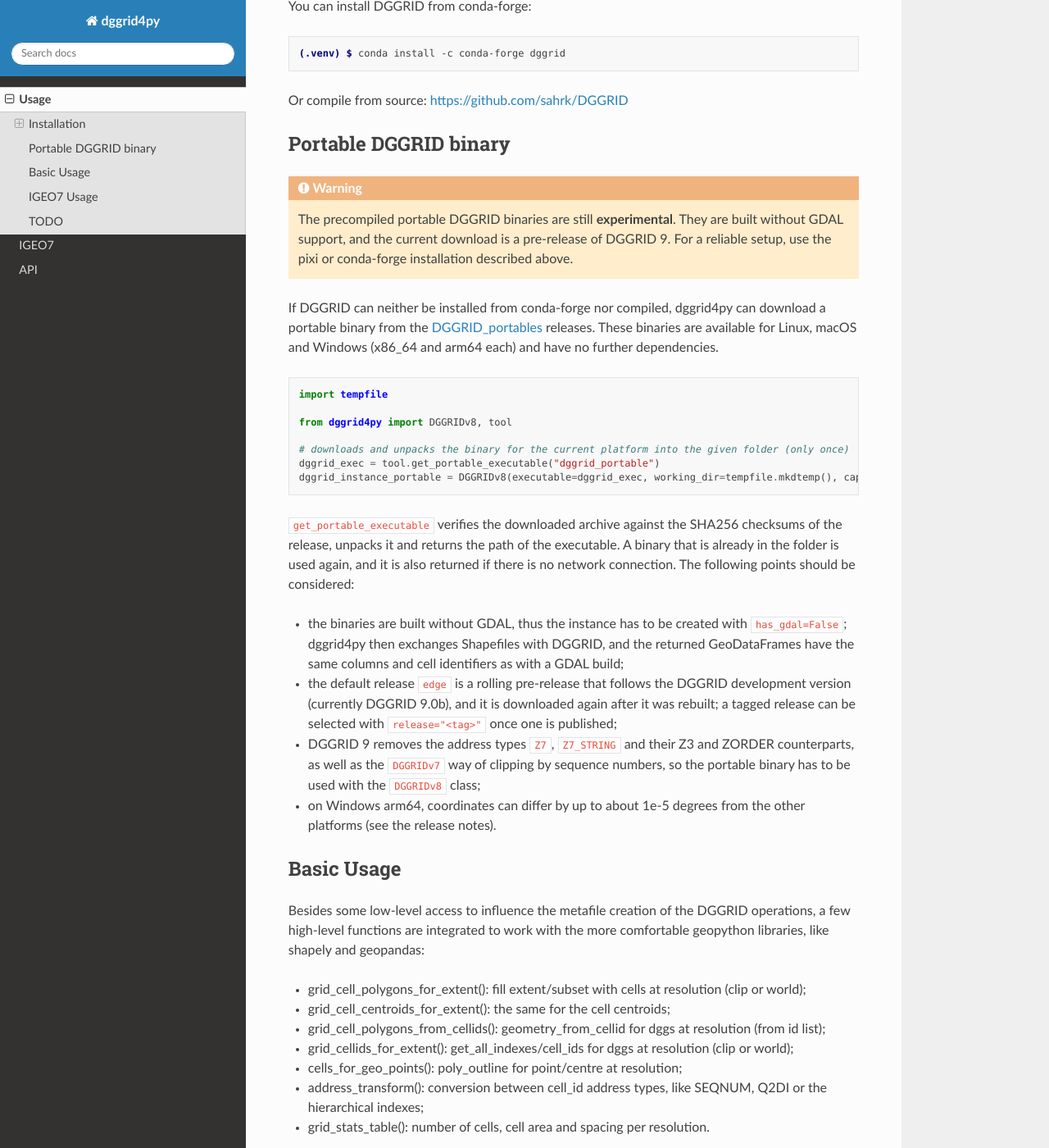
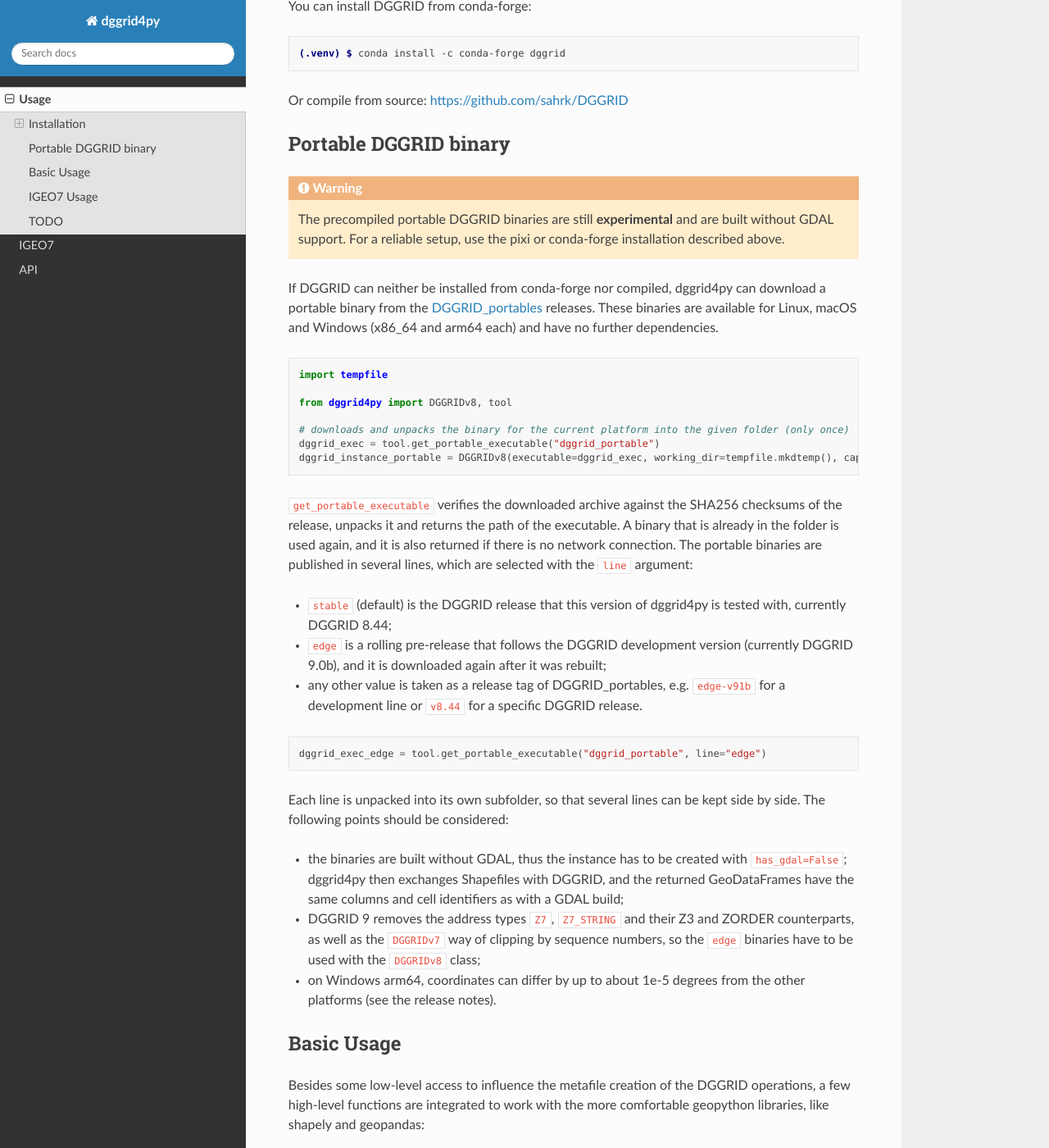
Before and after one commit to allixender/dggrid4py, a Sphinx documentation site: the page built from docs/source/usage.rst, in a window 1280 px wide and 1400 px high, scrolled down 1455 px. Shown: the whole window at 82% size. Built offline with Sphinx 7.4.7 and the Read the Docs theme 3.1.0, drawn with Linux system fonts in a browser that asks for light colours.

Commit message:
tool: portable lines, default 'stable' (v8.44), 'edge' or any release tag
- get_portable_executable(folder, line='stable', force=False), release= is gone
  (was only on this branch, never released)
- PORTABLE_LINES: stable -> v8.44, edge -> edge. stable is pinned here and not
  GitHub 'latest' -> a later stable 9.x in DGGRID_portables does not switch
  users to a DGGRID this dggrid4py version is not tested with
- any other value = release tag as is, eg line='edge-v91b' or 'v8.44'
- one subfolder per release -> lines side by side, no overwriting
- release not there (404) -> ValueError with the known lines
- test_portable.py runs stable + edge against the local DGGRID, a line that
  is not published is skipped
- docs: lines in usage.rst portable section, README, tool api page

edge (9.0b) and edge-v91b (9.1b) downloaded and run on macos arm64, 9.1b gives
the same cells as 8.44/9.0b with DGGRIDv8. v8.44 release not published yet at
commit time -> stable tests skipped locally

```diff
--- a/docs/source/dggrid4py/dggrid4py.tool.rst
+++ b/docs/source/dggrid4py/dggrid4py.tool.rst
@@ -6,7 +6,7 @@
 
 If DGGRID can neither be installed from conda-forge nor compiled, dggrid4py can download a portable binary from the
 `DGGRID_portables <https://github.com/allixender/DGGRID_portables>`_ releases. The binaries are built without GDAL
-and are still experimental, see :doc:`../usage` for an example and the points to consider.
+and are still experimental, see :doc:`../usage` for an example, the available lines (``stable``, ``edge``) and the points to consider.
 
 
 .. automodule:: dggrid4py.tool
@@ -17,5 +17,6 @@
    .. autosummary::
 
       get_portable_executable
+      portable_release
       portable_asset_name
       download_executable
--- a/docs/source/usage.rst
+++ b/docs/source/usage.rst
@@ -83,9 +83,9 @@
 
 .. warning::
 
-   The precompiled portable DGGRID binaries are still **experimental**. They are built
-   without GDAL support, and the current download is a pre-release of DGGRID 9. For a
-   reliable setup, use the pixi or conda-forge installation described above.
+   The precompiled portable DGGRID binaries are still **experimental** and are built
+   without GDAL support. For a reliable setup, use the pixi or conda-forge installation
+   described above.
 
 If DGGRID can neither be installed from conda-forge nor compiled, dggrid4py can download a portable binary
 from the `DGGRID_portables <https://github.com/allixender/DGGRID_portables>`_ releases. These binaries are
@@ -103,16 +103,27 @@
 
 ``get_portable_executable`` verifies the downloaded archive against the SHA256 checksums of the release, unpacks it
 and returns the path of the executable. A binary that is already in the folder is used again, and it is also
-returned if there is no network connection. The following points should be considered:
+returned if there is no network connection. The portable binaries are published in several lines, which are
+selected with the ``line`` argument:
+
+- ``stable`` (default) is the DGGRID release that this version of dggrid4py is tested with, currently DGGRID 8.44;
+- ``edge`` is a rolling pre-release that follows the DGGRID development version (currently DGGRID 9.0b), and it is
+  downloaded again after it was rebuilt;
+- any other value is taken as a release tag of DGGRID_portables, e.g. ``edge-v91b`` for a development line or
+  ``v8.44`` for a specific DGGRID release.
+
+.. code:: python
+
+   dggrid_exec_edge = tool.get_portable_executable("dggrid_portable", line="edge")
+
+Each line is unpacked into its own subfolder, so that several lines can be kept side by side. The following points
+should be considered:
 
 - the binaries are built without GDAL, thus the instance has to be created with ``has_gdal=False``; dggrid4py
   then exchanges Shapefiles with DGGRID, and the returned GeoDataFrames have the same columns and cell identifiers
   as with a GDAL build;
-- the default release ``edge`` is a rolling pre-release that follows the DGGRID development version (currently
-  DGGRID 9.0b), and it is downloaded again after it was rebuilt; a tagged release can be selected with
-  ``release="<tag>"`` once one is published;
 - DGGRID 9 removes the address types ``Z7``, ``Z7_STRING`` and their Z3 and ZORDER counterparts, as well as the
-  ``DGGRIDv7`` way of clipping by sequence numbers, so the portable binary has to be used with the ``DGGRIDv8`` class;
+  ``DGGRIDv7`` way of clipping by sequence numbers, so the ``edge`` binaries have to be used with the ``DGGRIDv8`` class;
 - on Windows arm64, coordinates can differ by up to about 1e-5 degrees from the other platforms (see the release notes).
 
 
```
Also changed, not shown: README.md (+5 -2 lines), 3 other files.
